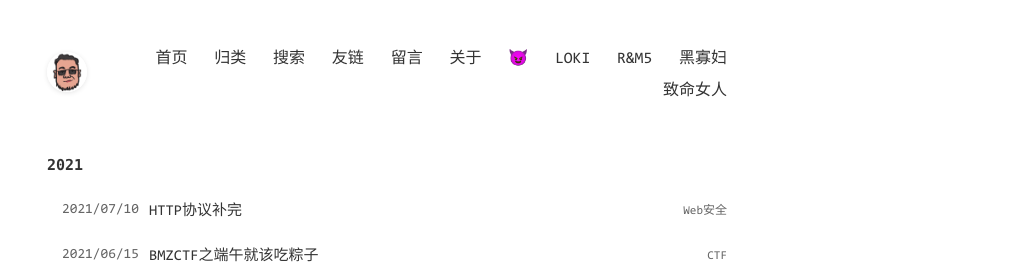
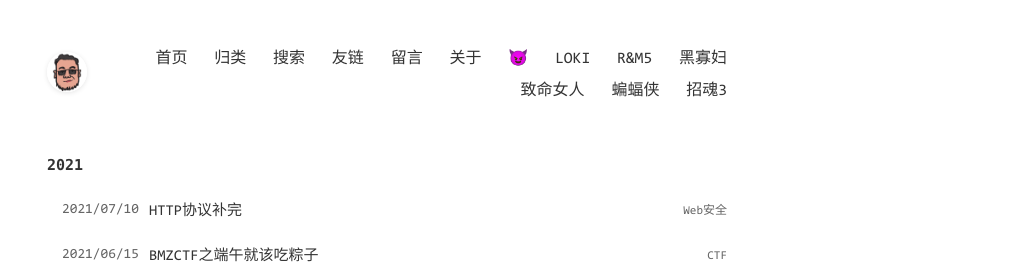
Before and after one commit to Stansec233/Stansec233.github.io, a Jekyll site: the page built from index.html, in a window 1280 px wide. Shown: the top 271 px of the page, without its empty margins (253-1280 px from the left). Built offline with Jekyll 4.4.1, drawn with Linux system fonts in a browser that asks for light colours; comment, search, counter and statistics services are not loaded.

Commit message:
Update _config.yml

```diff
--- a/_config.yml
+++ b/_config.yml
@@ -47,6 +47,10 @@ menu:
     url: /pages/BW.html
   - title: 致命女人
     url: /pages/WWK.html
+  - title: 蝙蝠侠
+    url: /pages/Bat.html
+  - title: 招魂3
+    url: /pages/G.html
 
 # 点击页面文字冒出特效,不需要请设置为false
 extClickEffect: true
```
